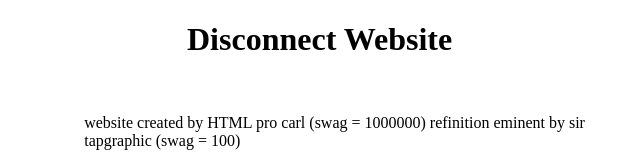
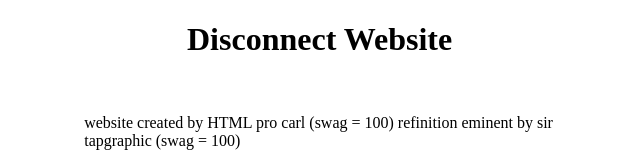
Before and after one commit to ca-rl/DISCONNECT, a plain HTML site: page index.html in a window 1280 px wide. Shown: the top 163 px of the page, 303-943 px from the left. Drawn offline with Linux system fonts and the light colour scheme.

Commit message:
Update index.html

```diff
--- a/index.html
+++ b/index.html
@@ -16,7 +16,7 @@
 </div>
 <a href="https://github.com/ca-rl/Dscnnct" target="_blank">link to github page</a>
 <div style="width: 40%;margin:auto;">
-    <p>website created by HTML pro carl (swag = 1000000) refinition eminent by sir tapgraphic (swag = 100)</p>
+    <p>website created by HTML pro carl (swag = 100) refinition eminent by sir tapgraphic (swag = 100)</p>
     <img src="hippo.jpg" class="centerimg">
 </div>
 </body>
```
